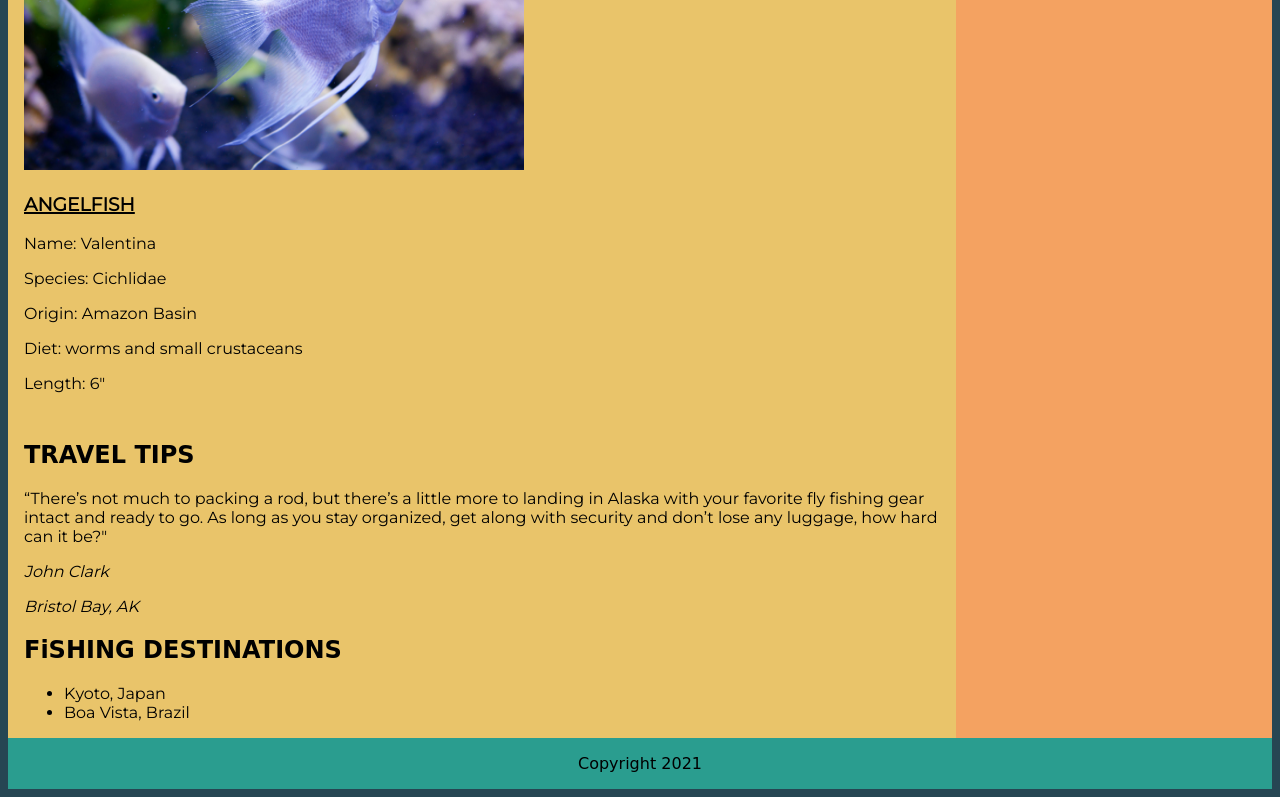
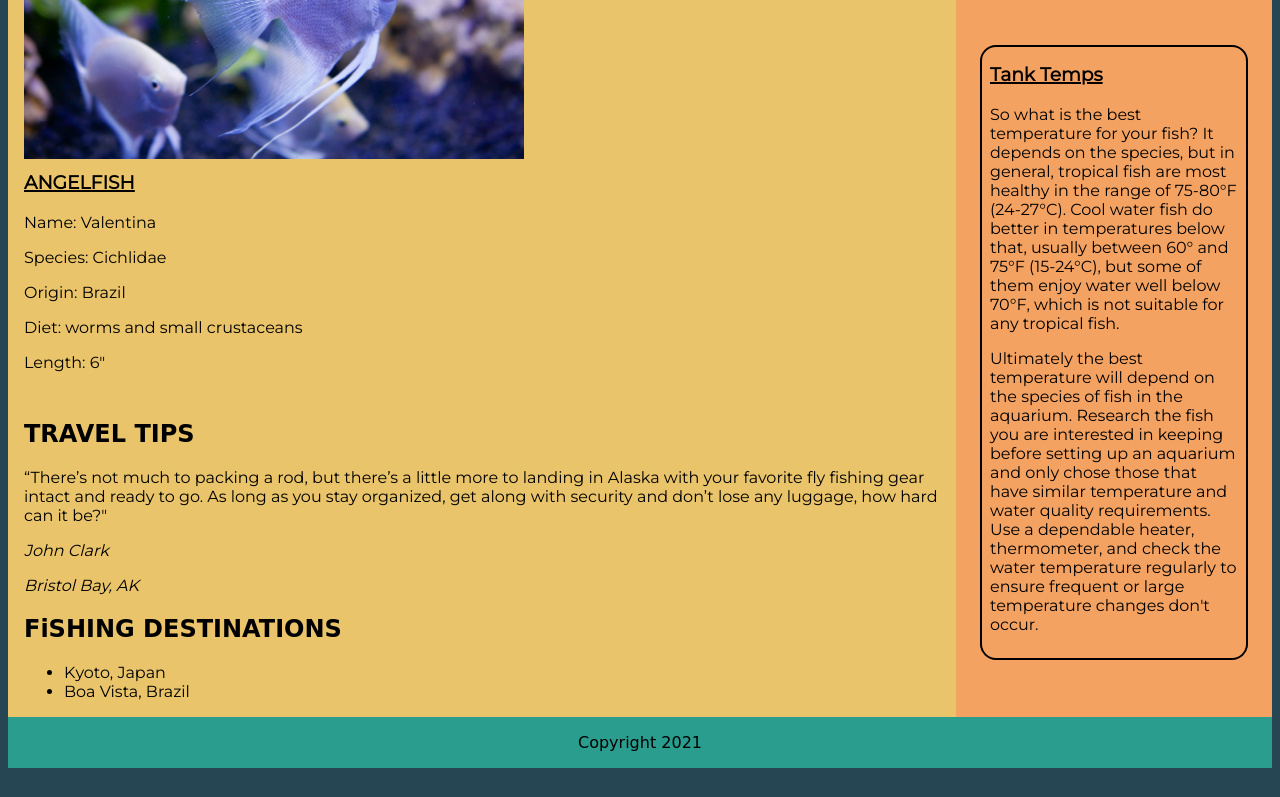
Before and after one commit to michellecaner/E17-Martins-Aquarium, a plain HTML site: page index.html in a window 1280 px wide. Shown: the part 877-1674 px from the top of the page. After the commit the page ends 1653 px from the top, so only its background shows below. Drawn offline with Linux system fonts and the light colour scheme; a web font is replaced by a local one.

Commit message:
good styling stopping point

```diff
--- a/index.html
+++ b/index.html
@@ -34,7 +34,7 @@
           <h3 class="fish--friends__h3">ANGELFISH</h3>
           <p class="fish--friends__name">Name: Valentina</p>
           <p class="fish--friends__species">Species: Cichlidae</p>
-          <p class="fish--friends__origin">Origin: Amazon Basin</p>
+          <p class="fish--friends__origin">Origin: Brazil</p>
           <p class="fish--friends__diet">Diet: worms and small  crustaceans</p>
           <p class="fish--friends__length">Length: 6"</p>
         </section>
@@ -61,17 +61,33 @@
   <div class="aquarium--right">
     <aside class="aquarium__aside">
       <h2 class="tank-tips__h2">TANK TIPS</h2>
+        <div class="tip--containers">
+          <div class="cleaning--tank">
             <h3 class="tank--tips__h3">Cleaning Your Tank</h3>
             <p class="tank--tips__p">
               If you tear down a dirty fish tank, you'll lose all the beneficial bacterial colonies that eliminate the animals' waste. Don't start over unless your tank is in extremely bad condition. However, you can clean your existing aquarium without completely breaking it down. With a little elbow grease and a few simple cleaning supplies, your aquarium can be shipshape again in no time.
             </p>
+          </div>
+          <div class="tank--salinity">
             <h3 class="tank--tips__h3">Aquarium Salinty</h3>
             <p class="tank--tips__p">
               If you want to measure the salinity of your tank, the cheapest way is with a hydrometer. Seriously, you can pick one up for a couple of dollars. A hydrometer tests for salinity by comparing the density of the water in your aquarium to the density of pure water – water without dissolved ions.
             </p>
+          </div>
+          <div class="tank--temps">
+            <h3 class="tank--tips__h3">Tank Temps</h3>
+            <p class="tank--tips__p">
+              So what is the best temperature for your fish? It depends on the species, but in general, tropical fish are most healthy in the range of 75-80°F (24-27°C). Cool water fish do better in temperatures below that, usually between 60° and 75°F (15-24°C), but some of them enjoy water well below 70°F, which is not suitable for any tropical fish.
+            </p>
+            <p class="tank--tips__p">
+              Ultimately the best temperature will depend on the species of fish in the aquarium. Research the fish you are interested in keeping before setting up an aquarium and only chose those that have similar temperature and water quality requirements. Use a dependable heater, thermometer, and check the water temperature regularly to ensure frequent or large temperature changes don't occur.
+            </p>
+          </div>
+        </div>
       </aside>
     </div>
   </main>
     <footer class="aquarium__footer">Copyright 2021</footer>
+    <script type="module" src="./scripts/main.js"></script>
   </body>
 </html>
--- a/styles/main.css
+++ b/styles/main.css
@@ -38,6 +38,7 @@ h3 {
   font-weight: bold;
   text-decoration: black underline;
   text-decoration-thickness: 2px;
+  margin-top: .5rem;
 }
 
 .aquarium--left {
@@ -66,10 +67,28 @@ h3 {
 }
 
 .aquarium__aside {
-  padding: 2rem;
-  margin: 1rem;
+  padding: 1rem;
+  margin: .5rem;
 }
 
+.tank-tips__h2 {
+  margin-top: 0%;
+}
+
+.cleaning--tank ,
+.tank--salinity ,
+.tank--temps {
+  border: solid black 2px;
+  padding: .5rem;
+  margin-bottom: 2rem;
+  border-radius: 1rem;
+}
+
+.tip--containers {
+  display: flex;
+  flex-direction: column;
+  gap: 1rem;
+}
 
 .aquarium__footer {
   background-color: #2a9d8f;
```
Lines whose indentation alone changed are shown as unchanged.
